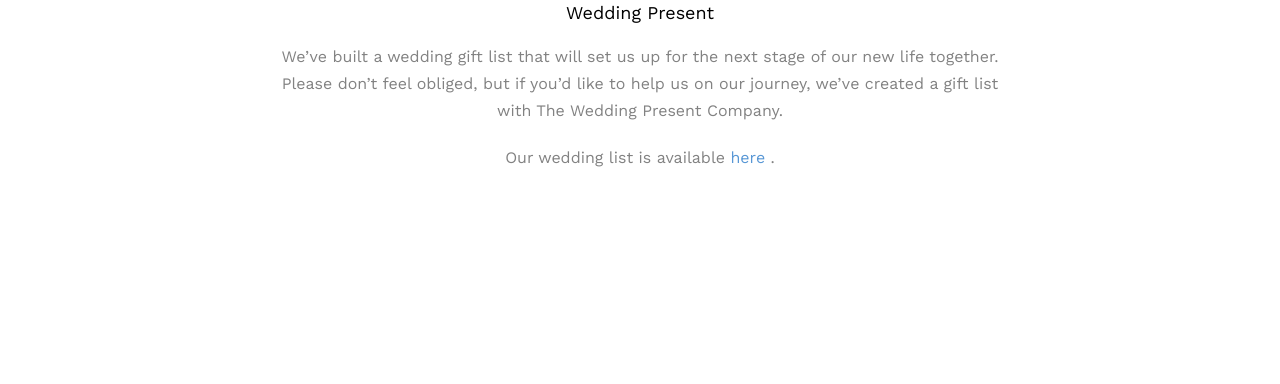
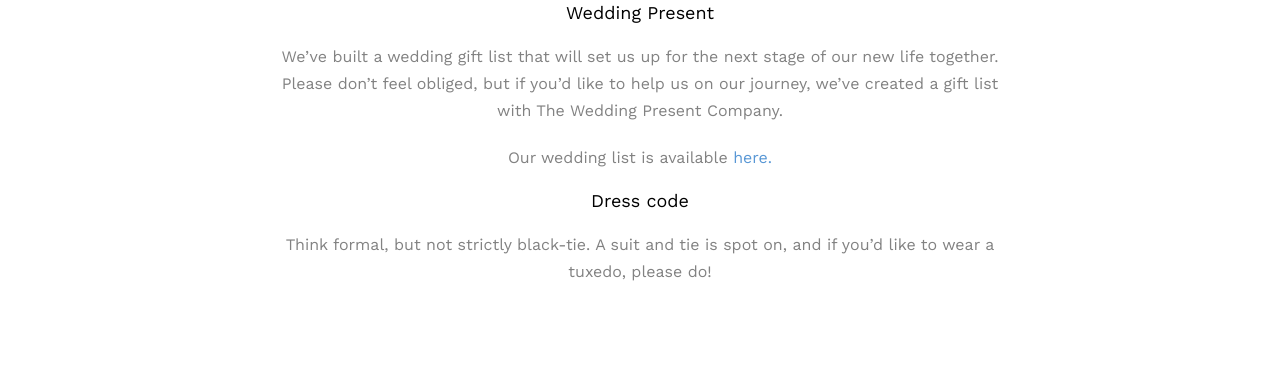
Before and after one commit to emma-and-pavol/emma-and-pavol.github.io, a website: page index.html in a window 1280 px wide. Shown: the part 11189-11573 px from the top of the page. Drawn offline with nearby package versions, Linux system fonts and the light colour scheme; files whose address does not match are found by name; a web font is replaced by a local one.

Commit message:
dress code

```diff
--- a/index.html
+++ b/index.html
@@ -763,10 +763,15 @@
 				</p>
 				<p>
 					Our wedding list is available <a href="https://www.weddingpresentco.com/find-list/273312" target="_blank" rel="noopener noreferrer">
-					here
-					</a>.
+					here.
+					</a>
 				</p>
 				<p>
+				<h4>Dress code</h4>
+				<p>
+                   Think formal, but not strictly black-tie. A suit and tie is spot on, and if you’d like to wear a tuxedo, please do!
+					</a>
+				</p>
 
 				</p>
 				</div>
```
